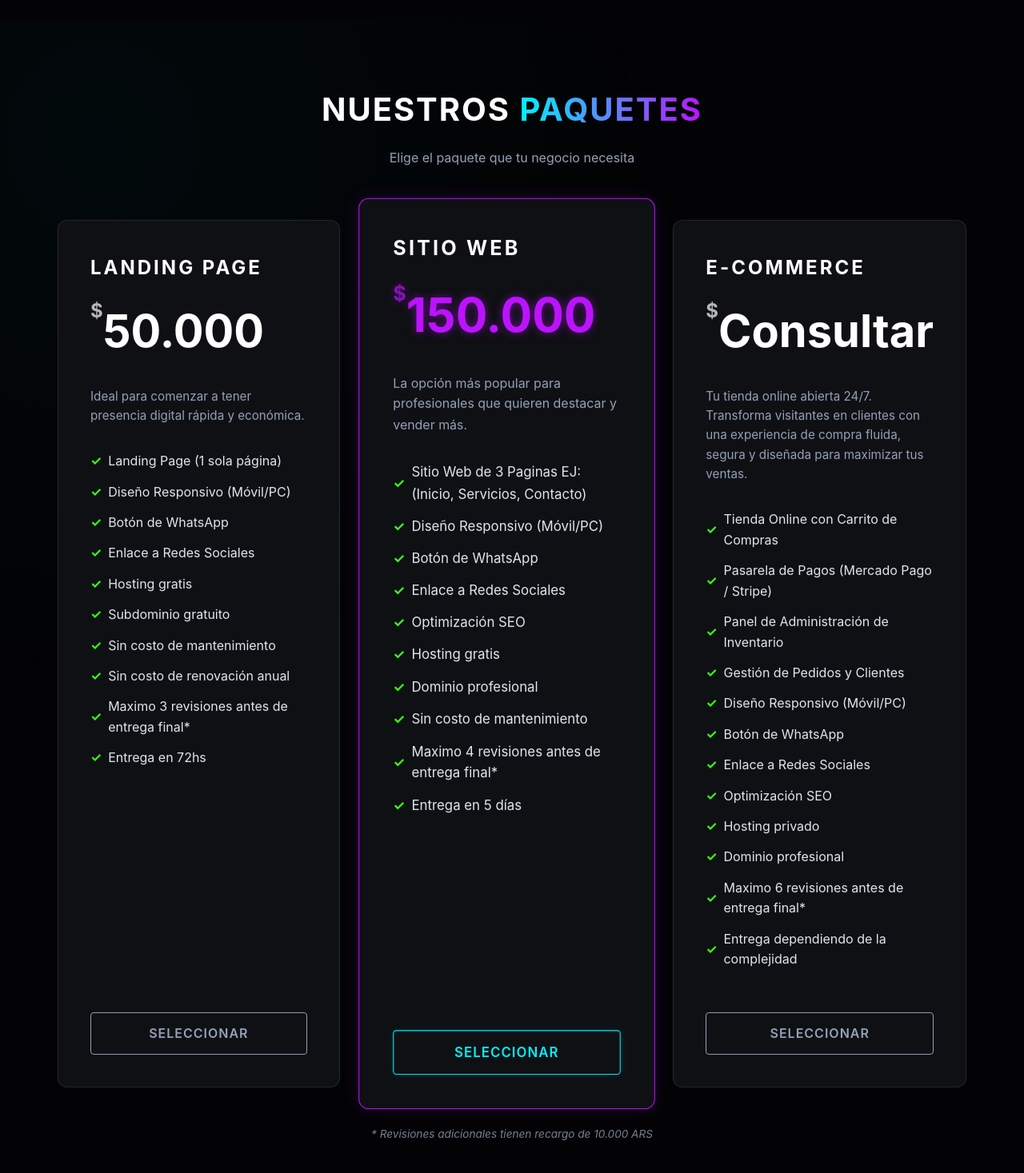
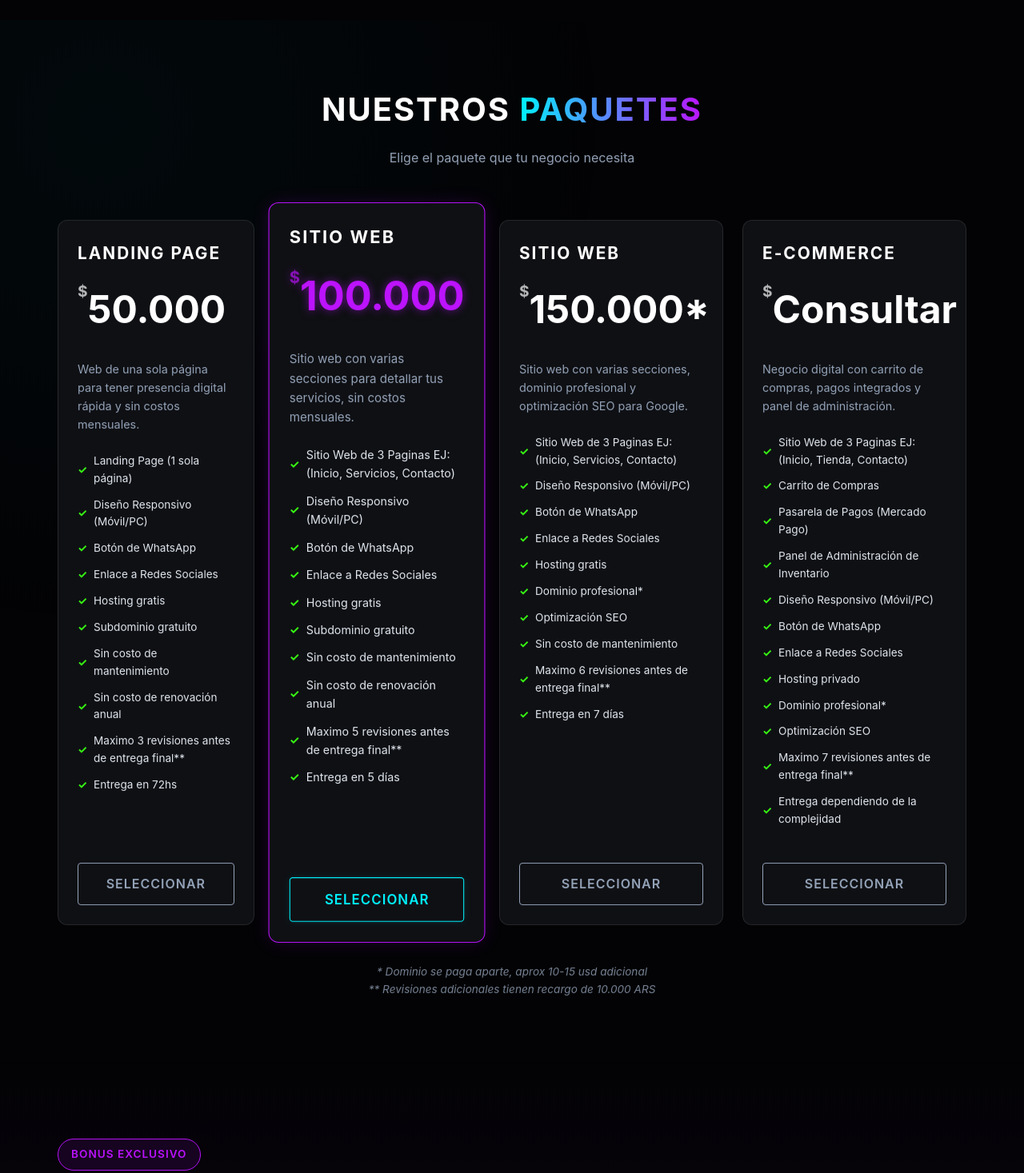
Before and after one commit to JSoza1/web-soza-systems, a React (Vite) app: page / in a window 1280 px wide. Shown: the part 1330-2797 px from the top of the page at 80% size. Built offline with nearby package versions, Linux system fonts and the light colour scheme.

Commit message:
feat: Add initial UI components and data for the header, pricing section, Google Business integration, and gastronomy module.

```diff
--- a/src/App.jsx
+++ b/src/App.jsx
@@ -2,6 +2,7 @@ import Header from './components/Header/Header';
 import Hero from './components/Hero/Hero';
 import WhyUs from './components/WhyUs/WhyUs';
 import Pricing from './components/Pricing/Pricing';
+import GastronomyModule from './components/GastronomyModule/GastronomyModule';
 import TrustedClients from './components/TrustedClients/TrustedClients';
 import GoogleBusiness from './components/GoogleBusiness/GoogleBusiness';
 import Testimonials from './components/Testimonials/Testimonials';
@@ -23,8 +24,9 @@ function App() {
                 <Hero />
                 <WhyUs />
                 <Pricing packages={packagesData} />
+                <GastronomyModule />
+                <GoogleBusiness />
                 <TrustedClients />
-                <GoogleBusiness />
                 <Testimonials />
                 <Contact info={contactInfo} />
             </main>
--- /dev/null
+++ b/src/components/GastronomyModule/GastronomyModule.css
@@ -0,0 +1,162 @@
+.gastronomy-module {
+    padding: 6rem 0;
+    position: relative;
+    overflow: hidden;
+    /* Soft glowing background with a hint of purple/pink to distinguish it */
+    background: linear-gradient(180deg, var(--color-bg) 0%, rgba(188, 19, 254, 0.05) 50%, var(--color-bg) 100%);
+}
+
+.gastronomy-container {
+    max-width: 1200px;
+    margin: 0 auto;
+    padding: 0 2rem;
+    display: flex;
+    align-items: center;
+    gap: 4rem;
+}
+
+.gm-content {
+    flex: 1;
+}
+
+.gm-image-wrapper {
+    flex: 1;
+    display: flex;
+    justify-content: center;
+    align-items: center;
+}
+
+.gm-mockup {
+    width: 250px;
+    height: 250px;
+    background: rgba(188, 19, 254, 0.05);
+    border: 2px solid var(--color-neon-secondary);
+    border-radius: 20px;
+    display: flex;
+    justify-content: center;
+    align-items: center;
+    box-shadow: 0 0 30px rgba(188, 19, 254, 0.2);
+    animation: float 6s ease-in-out infinite;
+    position: relative;
+}
+
+/* Let's add a nice glow behind the QR mockup */
+.gm-mockup::before {
+    content: '';
+    position: absolute;
+    top: 50%;
+    left: 50%;
+    transform: translate(-50%, -50%);
+    width: 100%;
+    height: 100%;
+    background: radial-gradient(circle, rgba(188, 19, 254, 0.3) 0%, transparent 70%);
+    z-index: -1;
+    filter: blur(20px);
+}
+
+.qr-container {
+    background: white;
+    padding: 15px;
+    border-radius: 12px;
+    display: flex;
+    justify-content: center;
+    align-items: center;
+    box-shadow: 0 10px 25px rgba(0, 0, 0, 0.5);
+    transition: transform 0.3s;
+}
+
+.qr-container:hover {
+    transform: scale(1.05);
+}
+
+.gm-label {
+    display: inline-block;
+    padding: 0.5rem 1rem;
+    background: rgba(188, 19, 254, 0.1);
+    border: 1px solid var(--color-neon-secondary);
+    color: var(--color-neon-secondary);
+    border-radius: 50px;
+    font-size: 0.85rem;
+    font-weight: 600;
+    margin-bottom: 1.5rem;
+    letter-spacing: 1px;
+    text-transform: uppercase;
+}
+
+.gm-title {
+    font-size: 2.5rem;
+    margin-bottom: 1.5rem;
+    line-height: 1.2;
+}
+
+.gm-description {
+    color: var(--color-text-muted);
+    font-size: 1.1rem;
+    margin-bottom: 2rem;
+    margin-top: 1rem;
+}
+
+.gm-features {
+    list-style: none;
+    margin-bottom: 2rem;
+}
+
+.gm-features li {
+    display: flex;
+    align-items: center;
+    margin-bottom: 0.75rem;
+    color: var(--color-text-main);
+    font-size: 1.05rem;
+}
+
+.gm-icon {
+    /* Using the secondary neon color to keep it distinctive */
+    color: var(--color-neon-secondary);
+    margin-right: 0.75rem;
+    font-size: 1.2rem;
+}
+
+/* Control de visibilidad por defecto (Desktop) */
+.mobile-only {
+    display: none !important;
+}
+
+.desktop-only {
+    display: flex !important;
+}
+
+@media (max-width: 968px) {
+    .gastronomy-container {
+        flex-direction: column;
+        /* Cambiamos a column para que respete el flujo del HTML (titulo -> imagen -> descripción) */
+        text-align: center;
+        gap: 3rem;
+    }
+
+    .gm-features li {
+        justify-content: flex-start;
+        text-align: left;
+        align-items: flex-start;
+        margin-bottom: 1rem;
+    }
+
+    .gm-icon {
+        margin-top: 0.1rem;
+    }
+
+    .gm-title {
+        font-size: 1.8rem;
+    }
+
+    /* En móvil ocultamos la imagen de escritorio y mostramos la móvil */
+    .desktop-only {
+        display: none !important;
+    }
+
+    .mobile-only {
+        display: flex !important;
+        margin-top: 1rem;
+        margin-bottom: 2rem;
+        justify-content: center;
+    }
+}
--- /dev/null
+++ b/src/components/GastronomyModule/GastronomyModule.jsx
@@ -0,0 +1,93 @@
+import './GastronomyModule.css';
+
+const GastronomyModule = () => {
+    return (
+        <section id="bonus" className="gastronomy-module fade-in-section">
+            <div className="gastronomy-container">
+                <div className="gm-content">
+                    <span className="gm-label">Bonus Exclusivo</span>
+                    <h2 className="gm-title">
+                        ¡Atención <span className="text-gradient">Rubro Gastronómico!</span>
+                    </h2>
+
+                    {/* Imagen SOLO para móvil */}
+                    <div className="gm-image-wrapper mobile-only">
+                        <div className="gm-mockup">
+                            <div className="qr-container">
+                                <svg width="100" height="100" viewBox="0 0 100 100" xmlns="http://www.w3.org/2000/svg">
+                                    <rect width="100" height="100" fill="white" rx="10" />
+                                    <rect x="15" y="15" width="25" height="25" fill="black" />
+                                    <rect x="20" y="20" width="15" height="15" fill="white" />
+                                    <rect x="23" y="23" width="9" height="9" fill="black" />
+
+                                    <rect x="60" y="15" width="25" height="25" fill="black" />
+                                    <rect x="65" y="20" width="15" height="15" fill="white" />
+                                    <rect x="68" y="23" width="9" height="9" fill="black" />
+
+                                    <rect x="15" y="60" width="25" height="25" fill="black" />
+                                    <rect x="20" y="65" width="15" height="15" fill="white" />
+                                    <rect x="23" y="68" width="9" height="9" fill="black" />
+
+                                    <rect x="60" y="60" width="10" height="10" fill="black" />
+                                    <rect x="75" y="60" width="10" height="10" fill="black" />
+                                    <rect x="60" y="75" width="10" height="10" fill="black" />
+                                    <rect x="75" y="75" width="10" height="10" fill="black" />
+                                    <rect x="68" y="68" width="9" height="9" fill="black" />
+                                </svg>
+                            </div>
+                        </div>
+                    </div>
+
+                    <p className="gm-description">
+                        Si tenés un restaurante, bar o cafetería, sabemos que los precios cambian. Por eso incluimos un panel de administración autogestionable para que actualices tu menú en tiempo real y te damos un código QR con acceso directo a tu carta digital, ideal para colocar en las mesas.
+                    </p>
+
+                    <ul className="gm-features">
+                        <li>
+                            <span className="gm-icon">🍔</span>
+                            Carta digital siempre actualizada
+                        </li>
+                        <li>
+                            <span className="gm-icon">📱</span>
+                            Código QR personalizado para tus mesas
+                        </li>
+                        <li>
+                            <span className="gm-icon">⚙️</span>
+                            Panel fácil para cambiar precios o platos al instante
+                        </li>
+                    </ul>
+                </div>
+
+                {/* Imagen SOLO para escritorio */}
+                <div className="gm-image-wrapper desktop-only">
+                    <div className="gm-mockup">
+                        <div className="qr-container">
+                            <svg width="100" height="100" viewBox="0 0 100 100" xmlns="http://www.w3.org/2000/svg">
+                                <rect width="100" height="100" fill="white" rx="10" />
+                                <rect x="15" y="15" width="25" height="25" fill="black" />
+                                <rect x="20" y="20" width="15" height="15" fill="white" />
+                                <rect x="23" y="23" width="9" height="9" fill="black" />
+
+                                <rect x="60" y="15" width="25" height="25" fill="black" />
+                                <rect x="65" y="20" width="15" height="15" fill="white" />
+                                <rect x="68" y="23" width="9" height="9" fill="black" />
+
+                                <rect x="15" y="60" width="25" height="25" fill="black" />
+                                <rect x="20" y="65" width="15" height="15" fill="white" />
+                                <rect x="23" y="68" width="9" height="9" fill="black" />
+
+                                <rect x="60" y="60" width="10" height="10" fill="black" />
+                                <rect x="75" y="60" width="10" height="10" fill="black" />
+                                <rect x="60" y="75" width="10" height="10" fill="black" />
+                                <rect x="75" y="75" width="10" height="10" fill="black" />
+                                <rect x="68" y="68" width="9" height="9" fill="black" />
+                            </svg>
+                        </div>
+                    </div>
+                </div>
+            </div>
+        </section>
+    );
+};
+
+export default GastronomyModule;
--- a/src/components/GoogleBusiness/GoogleBusiness.css
+++ b/src/components/GoogleBusiness/GoogleBusiness.css
@@ -96,7 +96,14 @@
     }
 
     .gb-features li {
-        justify-content: center;
+        justify-content: flex-start;
+        text-align: left;
+        align-items: flex-start;
+        margin-bottom: 1rem;
+    }
+
+    .gb-icon {
+        margin-top: 0.1rem;
     }
 
     /* En móvil ocultamos la imagen de escritorio y mostramos la móvil */
--- a/src/components/GoogleBusiness/GoogleBusiness.jsx
+++ b/src/components/GoogleBusiness/GoogleBusiness.jsx
@@ -6,7 +6,7 @@ const GoogleBusiness = () => {
         <section className="google-business fade-in-section">
             <div className="google-business-container">
                 <div className="gb-content">
-                    <span className="gb-label">Bonus Exclusivo - Incluido en Todos los Paquetes</span>
+                    <span className="gb-label">Bonus - Incluido en Todos los Paquetes</span>
                     <h2 className="gb-title">
                         Potencia tu Presencia <br />
                         <span className="text-gradient">Local en Google</span>
--- a/src/components/Header/Header.jsx
+++ b/src/components/Header/Header.jsx
@@ -22,6 +22,7 @@ const Header = () => {
                     <ul className="header__list">
                         <li><a href="#hero" onClick={closeMenu}>Inicio</a></li>
                         <li><a href="#pricing" onClick={closeMenu}>Paquetes</a></li>
+                        <li><a href="#bonus" onClick={closeMenu}>Bonus</a></li>
                         <li><a href="#clients" onClick={closeMenu}>Clientes</a></li>
                         <li><a href="#contact" onClick={closeMenu}>Contacto</a></li>
                     </ul>
--- a/src/components/Pricing/Pricing.css
+++ b/src/components/Pricing/Pricing.css
@@ -23,7 +23,7 @@
     display: flex;
     flex-wrap: wrap;
     justify-content: center;
-    gap: 2rem;
+    gap: 1.5rem;
     align-items: stretch;
     /* Para que todas tengan la misma altura */
 }
@@ -32,9 +32,9 @@
     background-color: var(--color-surface);
     border: 1px solid rgba(255, 255, 255, 0.1);
     border-radius: 12px;
-    padding: 2.5rem;
-    flex: 1 1 300px;
-    max-width: 380px;
+    padding: 1.5rem;
+    flex: 1 1 230px;
+    max-width: 280px;
     position: relative;
     transition: 0.3s;
     display: flex;
@@ -62,14 +62,14 @@
 }
 
 .pricing-card__title {
-    font-size: 1.5rem;
+    font-size: 1.3rem;
     margin-bottom: 1rem;
     color: #fff;
-    letter-spacing: 3px;
+    letter-spacing: 2px;
 }
 
 .pricing-card__price {
-    font-size: 3.5rem;
+    font-size: 3rem;
     font-weight: 700;
     margin-bottom: 1.5rem;
     color: #fff;
@@ -82,30 +82,31 @@
 }
 
 .currency {
-    font-size: 1.5rem;
+    font-size: 1.2rem;
     vertical-align: top;
     opacity: 0.7;
 }
 
 .pricing-card__desc {
     color: var(--color-text-muted);
-    margin-bottom: 2rem;
-    font-size: 0.95rem;
+    margin-bottom: 1.5rem;
+    font-size: 0.9rem;
 }
 
 .pricing-card__features {
     list-style: none;
-    margin-bottom: 2.5rem;
+    margin-bottom: 2rem;
     flex-grow: 1;
     /* Empuja el botón hacia abajo */
 }
 
 .pricing-card__features li {
-    margin-bottom: 0.8rem;
+    margin-bottom: 0.7rem;
     color: #e2e8f0;
     display: flex;
     align-items: center;
     gap: 0.5rem;
+    font-size: 0.85rem;
 }
 
 .check-icon {
--- a/src/components/Pricing/Pricing.jsx
+++ b/src/components/Pricing/Pricing.jsx
@@ -36,9 +36,10 @@ const Pricing = ({ packages }) => {
                     ))}
                 </div>
 
-                <p className="pricing__footer-note">
-                    * Revisiones adicionales tienen recargo de 10.000 ARS
-                </p>
+                <div className="pricing__footer-note">
+                    <p>* Dominio se paga aparte, aprox 10-15 usd adicional</p>
+                    <p>** Revisiones adicionales tienen recargo de 10.000 ARS</p>
+                </div>
             </div>
         </section>
     );
--- a/src/data/packagesData.js
+++ b/src/data/packagesData.js
@@ -2,7 +2,7 @@ export const packagesData = [
     {
         id: 1,
         name: "Landing Page",
-        description: "Ideal para comenzar a tener presencia digital rápida y económica.",
+        description: "Web de una sola página para tener presencia digital rápida y sin costos mensuales.",
         price: "50.000",
         features: [
             "Landing Page (1 sola página)",
@@ -13,7 +13,7 @@ export const packagesData = [
             "Subdominio gratuito",
             "Sin costo de mantenimiento",
             "Sin costo de renovación anual",
-            "Maximo 3 revisiones antes de entrega final*",
+            "Maximo 3 revisiones antes de entrega final**",
             "Entrega en 72hs"
         ],
         highlight: false
@@ -21,39 +21,58 @@ export const packagesData = [
     {
         id: 2,
         name: "Sitio Web",
-        description: "La opción más popular para profesionales que quieren destacar y vender más.",
-        price: "150.000",
+        description: "Sitio web con varias secciones para detallar tus servicios, sin costos mensuales.",
+        price: "100.000",
         features: [
             "Sitio Web de 3 Paginas EJ: (Inicio, Servicios, Contacto)",
             "Diseño Responsivo (Móvil/PC)",
             "Botón de WhatsApp",
             "Enlace a Redes Sociales",
-            "Optimización SEO",
             "Hosting gratis",
-            "Dominio profesional",
+            "Subdominio gratuito",
             "Sin costo de mantenimiento",
-            "Maximo 4 revisiones antes de entrega final*",
+            "Sin costo de renovación anual",
+            "Maximo 5 revisiones antes de entrega final**",
             "Entrega en 5 días"
         ],
         highlight: true // Este será el paquete destacado visualmente
     },
     {
         id: 3,
-        name: "E-commerce",
-        description: "Tu tienda online abierta 24/7. Transforma visitantes en clientes con una experiencia de compra fluida, segura y diseñada para maximizar tus ventas.",
-        price: "Consultar",
+        name: "Sitio Web",
+        description: "Sitio web con varias secciones, dominio profesional y optimización SEO para Google.",
+        price: "150.000*",
         features: [
-            "Tienda Online con Carrito de Compras",
-            "Pasarela de Pagos (Mercado Pago / Stripe)",
-            "Panel de Administración de Inventario",
-            "Gestión de Pedidos y Clientes",
+            "Sitio Web de 3 Paginas EJ: (Inicio, Servicios, Contacto)",
             "Diseño Responsivo (Móvil/PC)",
             "Botón de WhatsApp",
             "Enlace a Redes Sociales",
+            "Hosting gratis",
+            "Dominio profesional*",
             "Optimización SEO",
+            "Sin costo de mantenimiento",
+            "Maximo 6 revisiones antes de entrega final**",
+            "Entrega en 7 días"
+        ],
+        highlight: false
+    },
+    {
+        id: 4,
+        name: "E-commerce",
+        description: "Negocio digital con carrito de compras, pagos integrados y panel de administración.",
+        price: "Consultar",
+        features: [
+            "Sitio Web de 3 Paginas EJ: (Inicio, Tienda, Contacto)",
+            "Carrito de Compras",
+            "Pasarela de Pagos (Mercado Pago)",
+            "Panel de Administración de Inventario",
+            "Diseño Responsivo (Móvil/PC)",
+            "Botón de WhatsApp",
+            "Enlace a Redes Sociales",
             "Hosting privado",
-            "Dominio profesional",
-            "Maximo 6 revisiones antes de entrega final*",
+            "Dominio profesional*",
+            "Optimización SEO",
+            "Maximo 7 revisiones antes de entrega final**",
             "Entrega dependiendo de la complejidad"
         ],
         highlight: false
```
